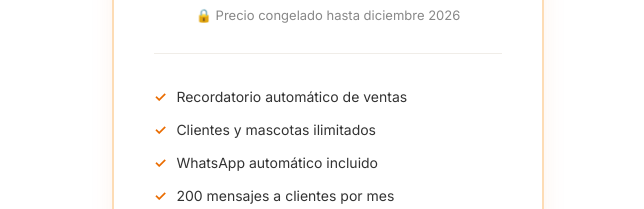
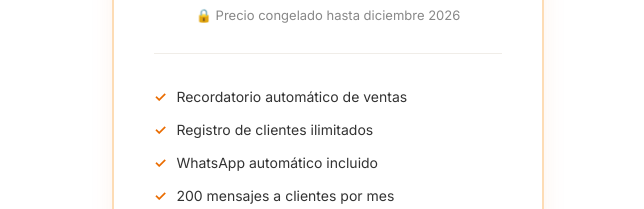
Before and after one commit to samuelanriquez-byte/rutapet, a Next.js app: page / in a window 1280 px wide. Shown: the part 2064-2273 px from the top of the page, without its empty margins (312-956 px from the left). Built offline with nearby package versions, Linux system fonts and the light colour scheme.

Commit message:
fix: texto feature precio

```diff
--- a/app/page.tsx
+++ b/app/page.tsx
@@ -84,7 +84,7 @@
             <ul style={{ textAlign: 'left', listStyle: 'none', marginBottom: 36 }}>
               {[
                 'Recordatorio automático de ventas',
-                'Clientes y mascotas ilimitados',
+                'Registro de clientes ilimitados',
                 'WhatsApp automático incluido',
                 '200 mensajes a clientes por mes',
                 '45 días de prueba gratis',
```
